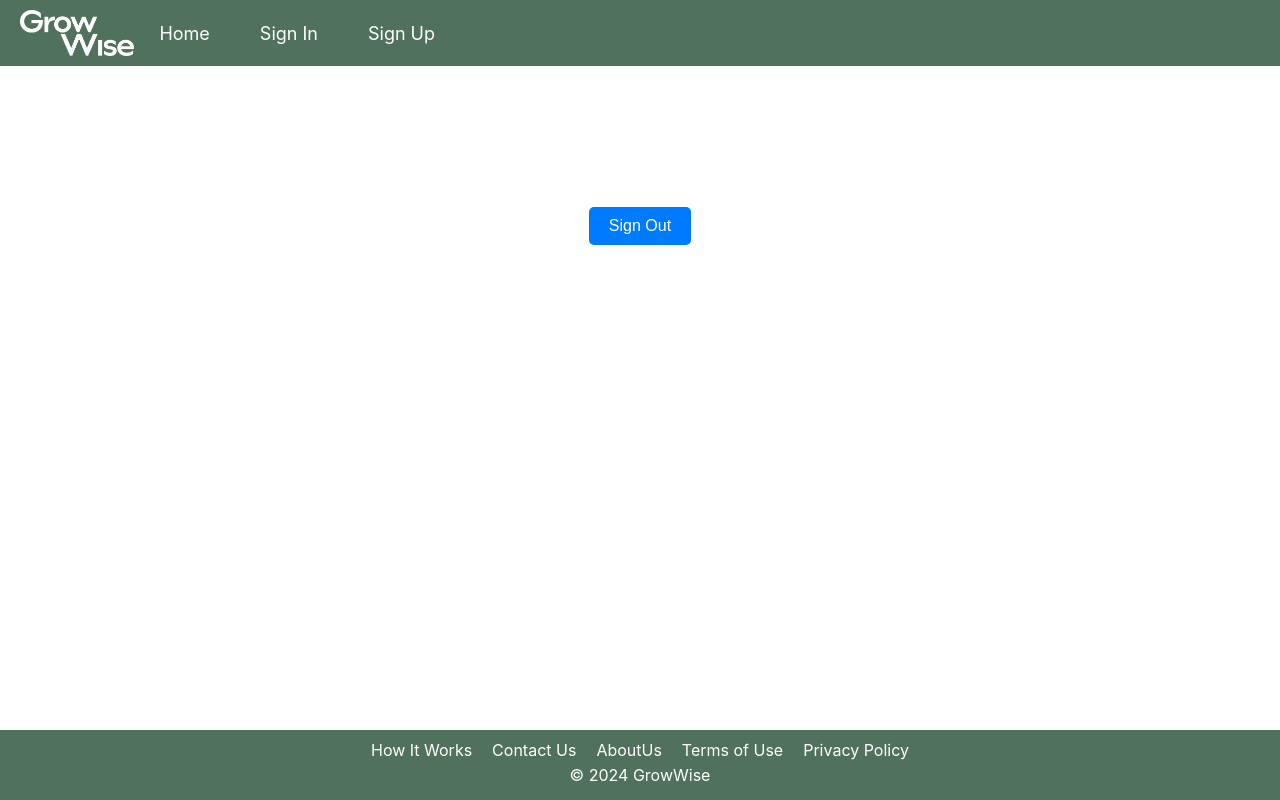
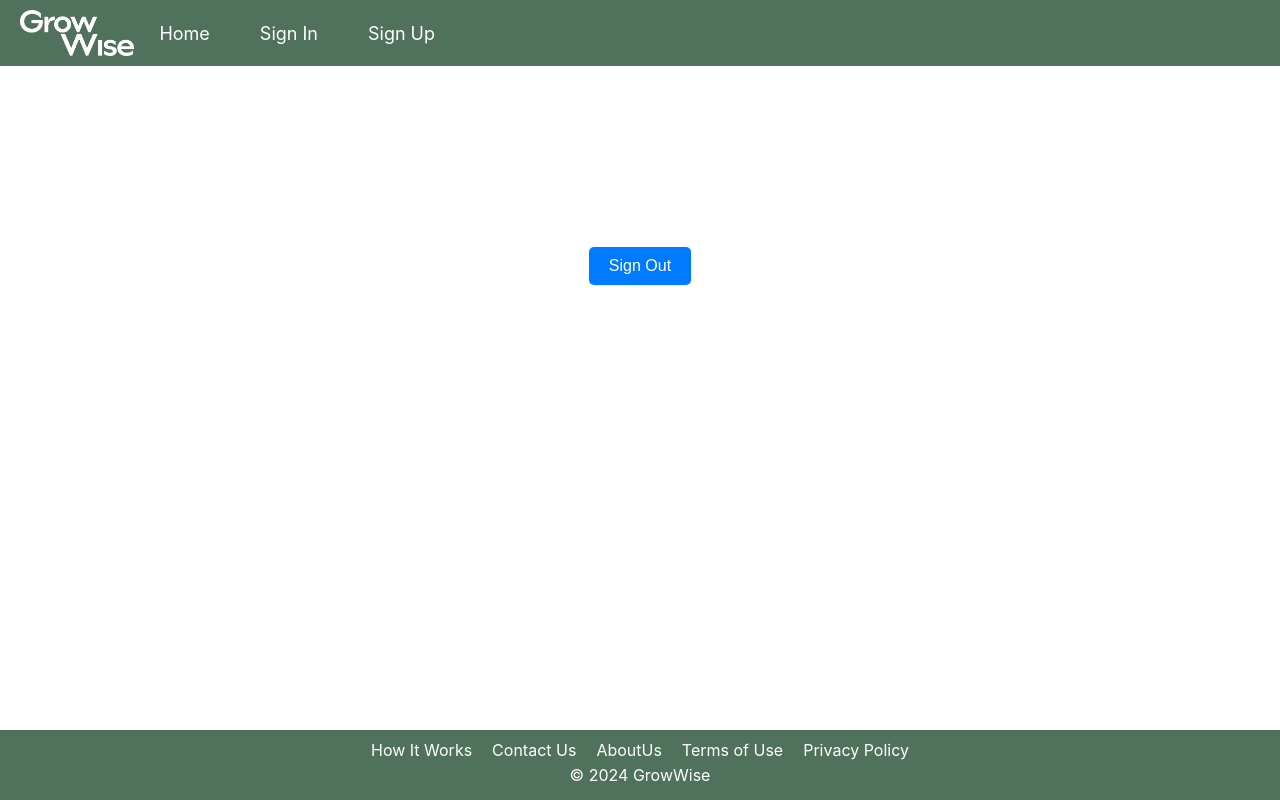
Before and after one commit to sahomelabs/exptest, a React (Create React App) app: page /signout in a window 1280 px wide. Built offline with nearby package versions, Linux system fonts and the light colour scheme.

Commit message:
add total amount feature for expense

```diff
--- a/src/Components/ExpenseList/ExpenseList.jsx
+++ b/src/Components/ExpenseList/ExpenseList.jsx
@@ -4,6 +4,8 @@ import './ExpenseList.css';
 
 const ExpenseList = ({isAuthenticated}) => {
   const [expenses, setExpenses] = useState([]);
+  const [totalAmount, setTotalAmount] = useState(0);
+
 
   useEffect(() => {
     const fetchExpenses = async () => {
@@ -18,6 +20,7 @@ const ExpenseList = ({isAuthenticated}) => {
 
         const data = await response.json();
         setExpenses(data);
+        calculateTotal(data);
       } catch (error) {
         console.error('Error fetching expenses:', error);
       }
@@ -25,6 +28,11 @@ const ExpenseList = ({isAuthenticated}) => {
 
     fetchExpenses();
   }, []);
+
+  const calculateTotal = (expenses) => {
+    const total = expenses.reduce((sum, expense) => sum + expense.amount, 0);
+    setTotalAmount(total);
+  };
 
 
   const handleDelete = async (id) => {
@@ -82,6 +90,7 @@ const ExpenseList = ({isAuthenticated}) => {
           </li>
         ))}
       </ul>
+      <h3>Total Expense Amount: ${totalAmount.toFixed(2)}</h3>
     </div>
   );
 };
--- a/src/Components/SignOut/SignOut.css
+++ b/src/Components/SignOut/SignOut.css
@@ -3,7 +3,7 @@
     flex-direction: column;
     align-items: center;
     justify-content: center;
-    height: 40vh;
+    height: 50vh;
     /* background-color: #f5f5f5; */
     color: #333;
   }
```
